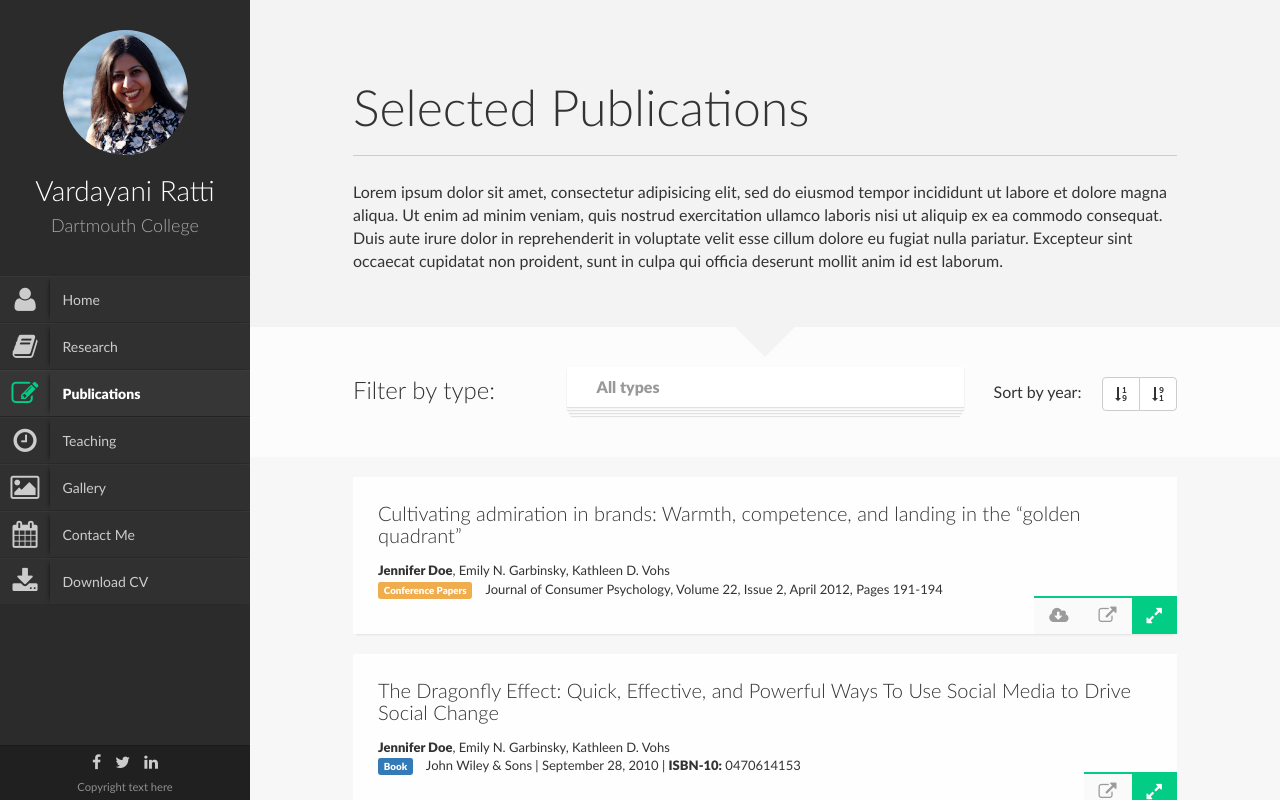
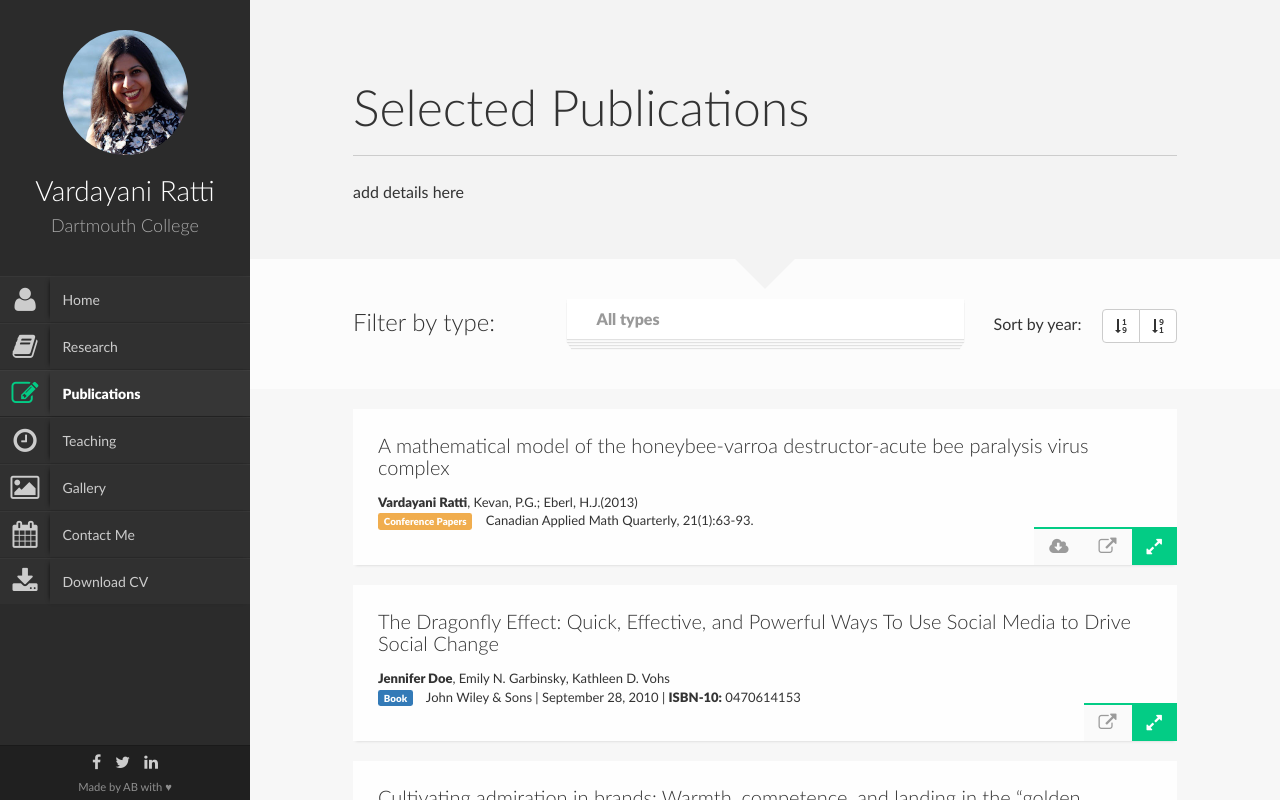
Before and after one commit to ashutosh0712/ashutosh0712.github.io, a plain HTML site: page publication.html in a window 1280 px wide. Drawn offline with Linux system fonts and the light colour scheme.

Commit message:
div error

```diff
--- a/publication.html
+++ b/publication.html
@@ -130,7 +130,7 @@
                             </div>
 
 
-                            <div id="copyright">Copyright text here</div>
+                            <div id="copyright">Made by AB with &hearts;</div>
 
                         </div>
                         <!-- /Sidebar footer -->
@@ -150,7 +150,7 @@
                                     <h2 class="title">Selected Publications</h2>
                                     <div class="row">
                                         <div class="col-md-12">
-                                            <p>Lorem ipsum dolor sit amet, consectetur adipisicing elit, sed do eiusmod tempor incididunt ut labore et dolore magna aliqua. Ut enim ad minim veniam, quis nostrud exercitation ullamco laboris nisi ut aliquip ex ea commodo consequat. Duis aute irure dolor in reprehenderit in voluptate velit esse cillum dolore eu fugiat nulla pariatur. Excepteur sint occaecat cupidatat non proident, sunt in culpa qui officia deserunt mollit anim id est laborum.</p>
+                                            <p>add details here</p>
                                         </div>
                                     </div>
 
@@ -214,9 +214,9 @@
 
                                                         </div>
 
-                                                        <h4 class="pubtitle">Cultivating admiration in brands: Warmth, competence, and landing in the “golden quadrant”</h4>
-                                                        <div class="pubauthor"><strong>Jennifer Doe</strong>,  Emily N. Garbinsky, Kathleen D. Vohs</div>
-                                                        <div class="pubcite"><span class="label label-warning">Conference Papers</span> Journal of Consumer Psychology, Volume 22, Issue 2, April 2012, Pages 191-194</div>
+                                                        <h4 class="pubtitle">A mathematical model of the honeybee-varroa destructor-acute bee paralysis virus complex</h4>
+                                                        <div class="pubauthor"><strong>Vardayani Ratti</strong>,  Kevan, P.G.; Eberl, H.J.(2013)</div>
+                                                        <div class="pubcite"><span class="label label-warning">Conference Papers</span> Canadian Applied Math Quarterly, 21(1):63-93.</div>
 
                                                     </div>
                                                     <div class="pubdetails">
```
Also changed, not shown: index.html (+0 -1 lines).
